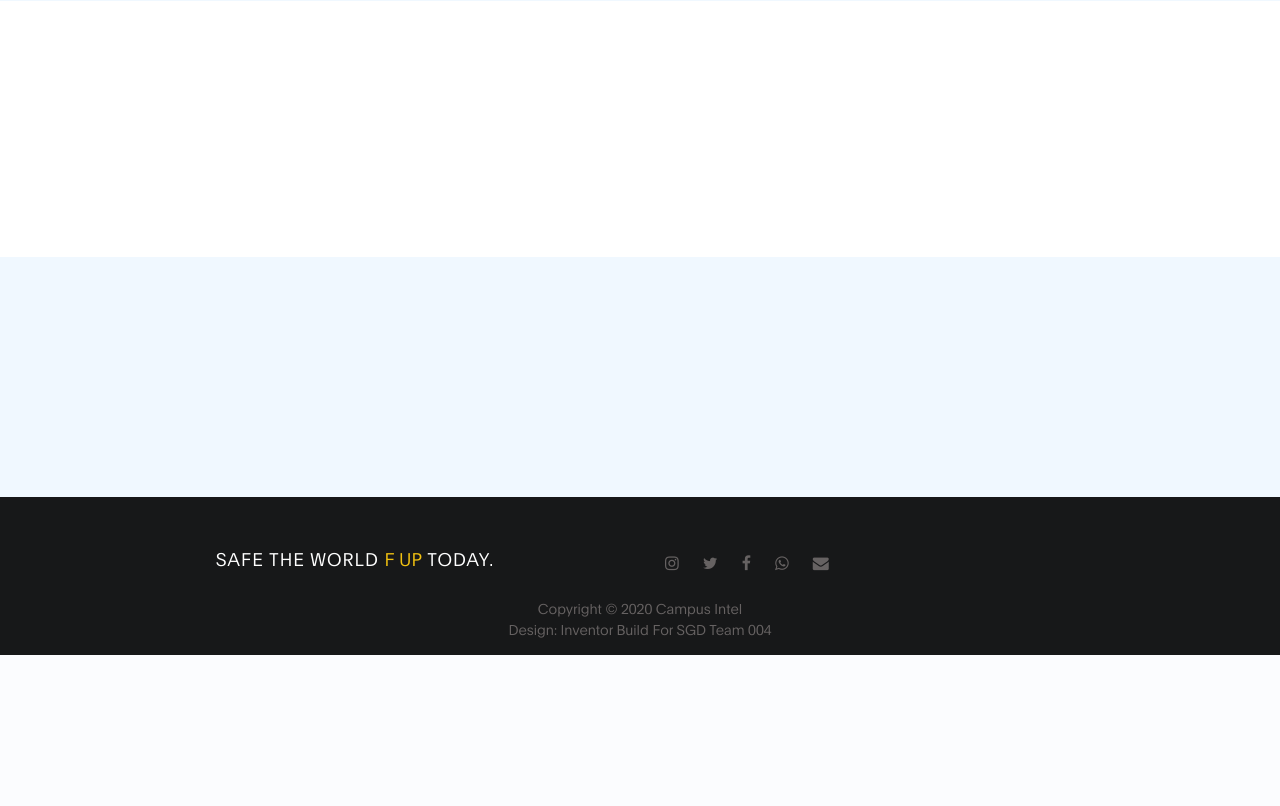
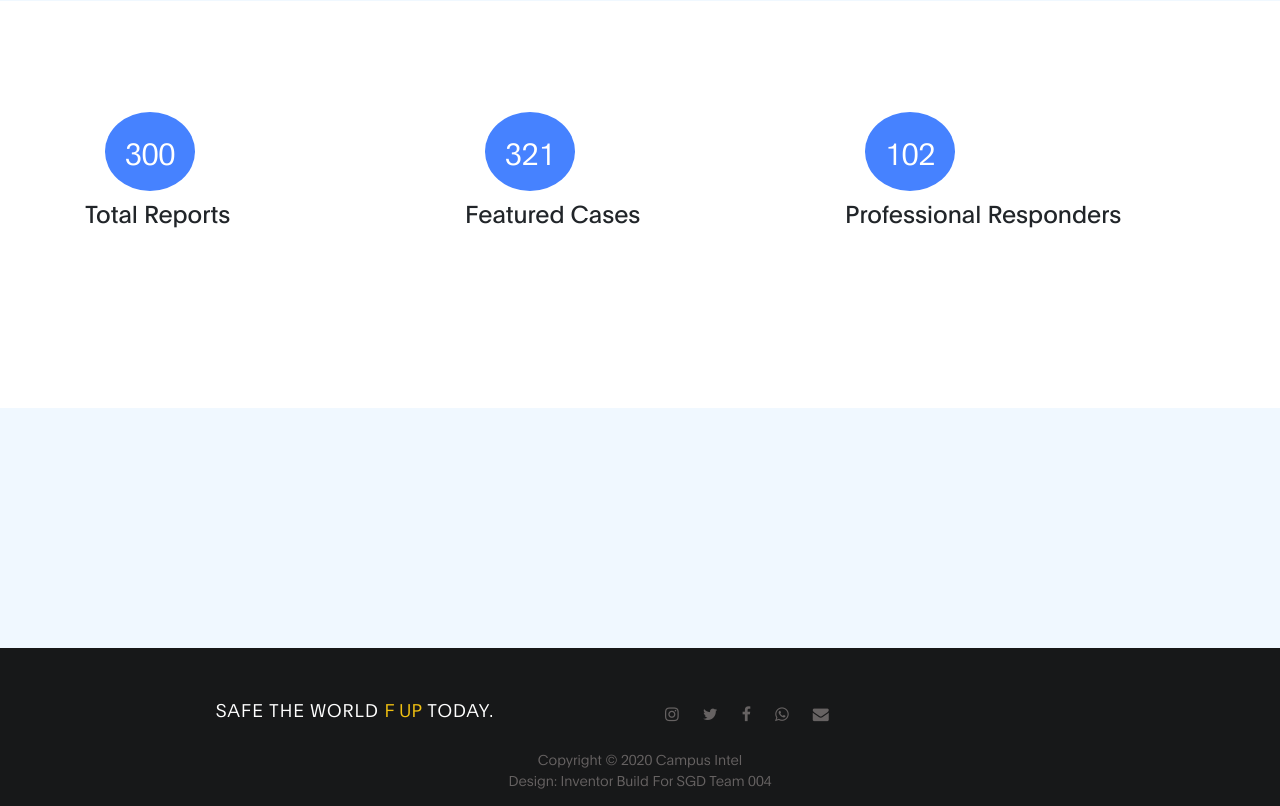
Before and after one commit to InventorsDev/sdg-004, a PHP site: page / in a window 1280 px wide. Shown: the part 1606-2412 px from the top of the page. Before the commit the page ends 2261 px from the top, so only its background shows below. Run offline with PHP 8.4, Linux system fonts and the light colour scheme.

Commit message:
Achivement session of the index page have been added
Achievement session of the index page have been added

```diff
--- a/css/style.css
+++ b/css/style.css
@@ -597,6 +597,22 @@
      }
 
 
+   /*---------------------------------------
+     Achievement session
+  -----------------------------------------*/
+  .reports{
+    margin: 20px;
+    background: rgb(70,130,300);
+    color: #fff;
+    padding: 20px;
+    border-radius: 50%;
+    font-size: 30px;
+  }
+
+  .report-text{
+    padding: 20px 2px 50px 0px;
+  }
+
 
   /*---------------------------------------
      CHAT BOT MODAL
--- a/index.html
+++ b/index.html
@@ -206,8 +206,25 @@
           <div class="container">
 
                     <!-- Achievement Code goes here-->
+                    <div class="row">
+                         <div class="col-lg-4 col-md-4">
+                             <span class="reports"> 300 </span>
+                             <h3 class="report-text">Total Reports</h3>
+                         </div><!-- end col -->
 
-               </div>
+
+                         <div class="col-lg-4 col-md-4">
+                             <span class="reports"> 321 </span>
+                             <h3 class="report-text">Featured Cases</h3>
+                         </div><!-- end col -->
+
+
+                         <div class="col-lg-4 col-md-4">
+                             <span class="reports"> 102 </span>
+                             <h3 class="report-text">Professional Responders</h3>
+                         </div><!-- end col -->
+                     </div><!-- end row -->
+
           </div>
      </section>
 
```
